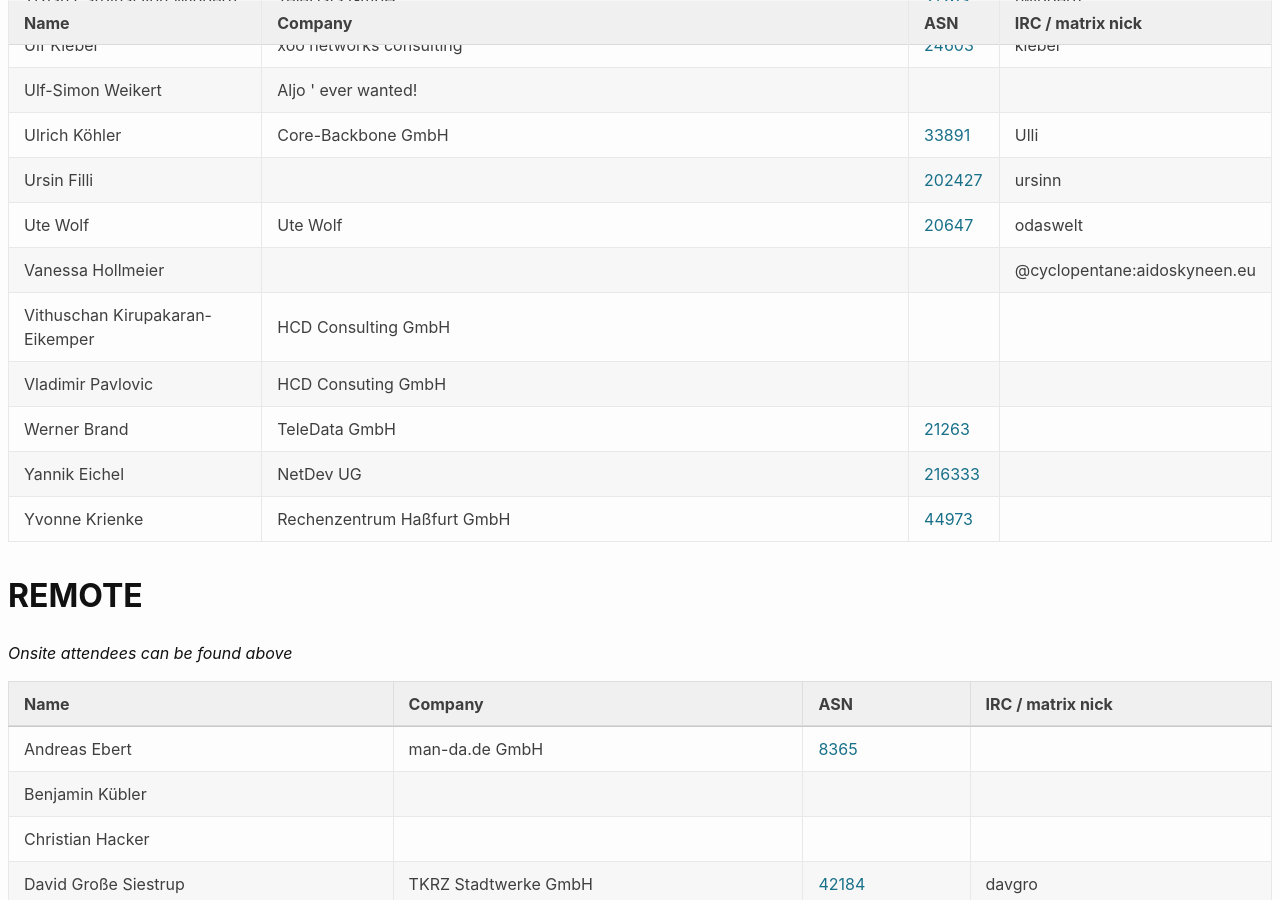
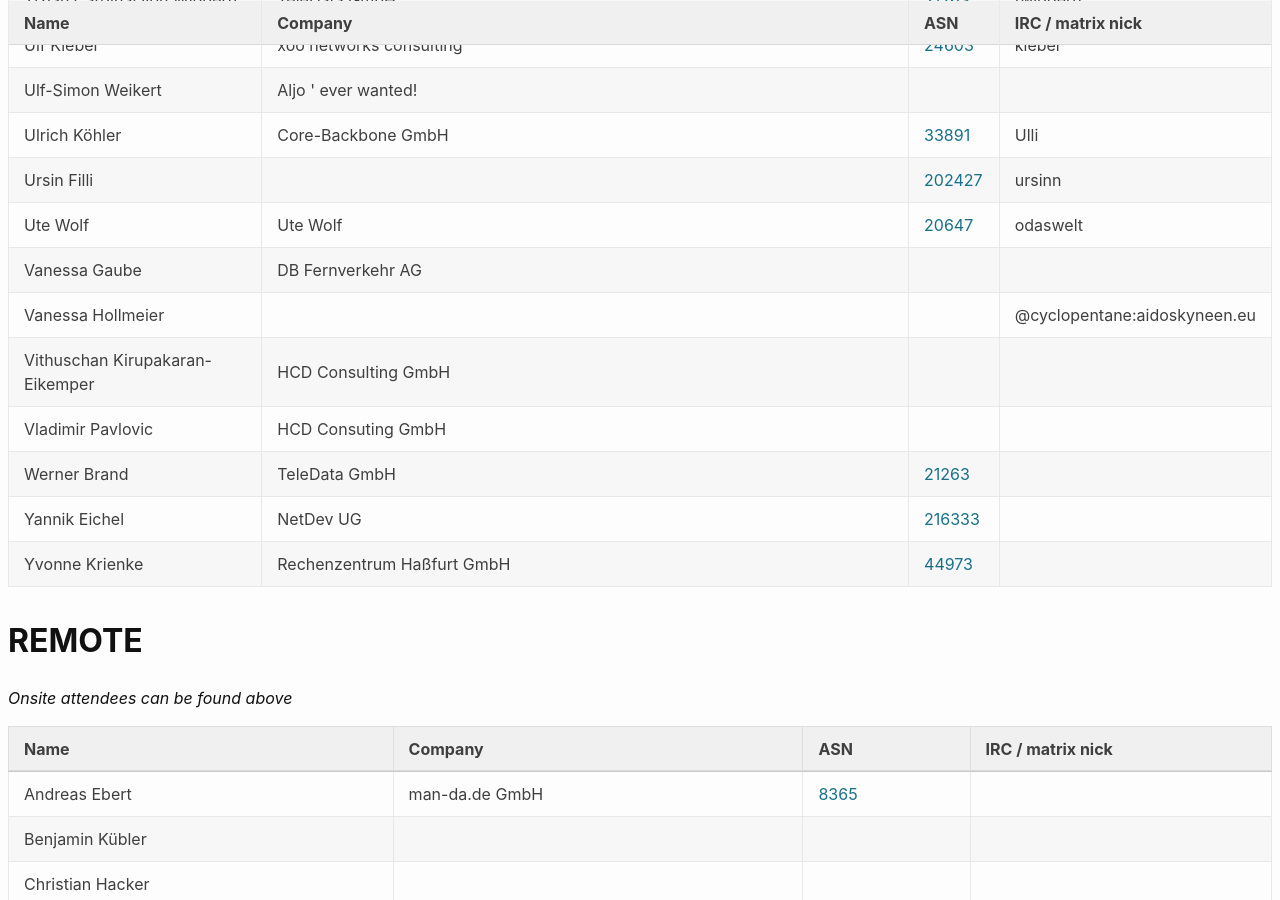
Before and after one commit to denog/pretix-attendeelist, a Jekyll site: the page built from denog17/index.markdown, in a window 1280 px wide and 900 px high, scrolled down 9898 px. Built offline with Jekyll 4.4.1, drawn with Linux system fonts in a browser that asks for light colours.

Commit message:
Latest data: Thu Jul  3 12:14:51 UTC 2025

```diff
--- a/_data/attendees_denog17_onsite.json
+++ b/_data/attendees_denog17_onsite.json
@@ -1326,6 +1326,12 @@
     "asn": "20647"
   },
   {
+    "name": "Vanessa Gaube",
+    "company": "DB Fernverkehr AG",
+    "irc": null,
+    "asn": null
+  },
+  {
     "name": "Vanessa Hollmeier",
     "company": null,
     "irc": "@cyclopentane:aidoskyneen.eu",
```
